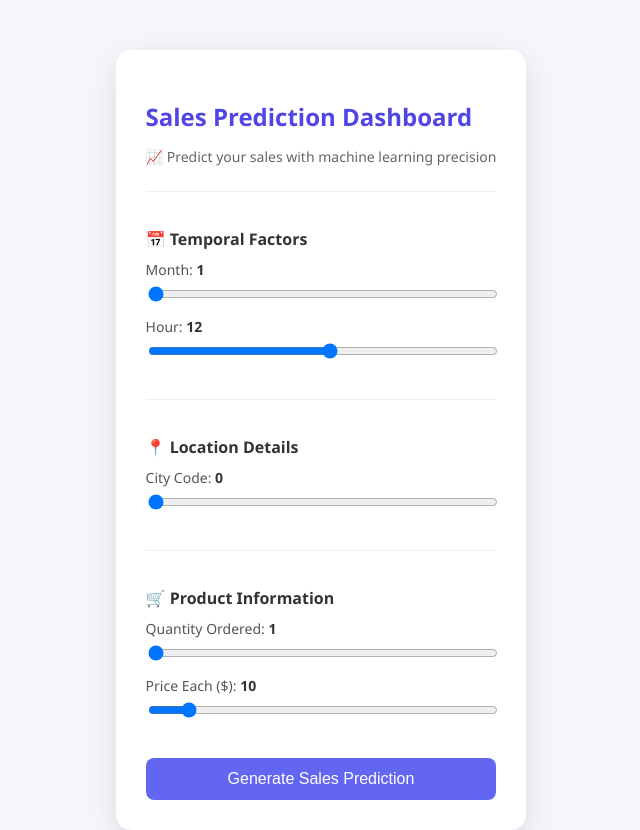
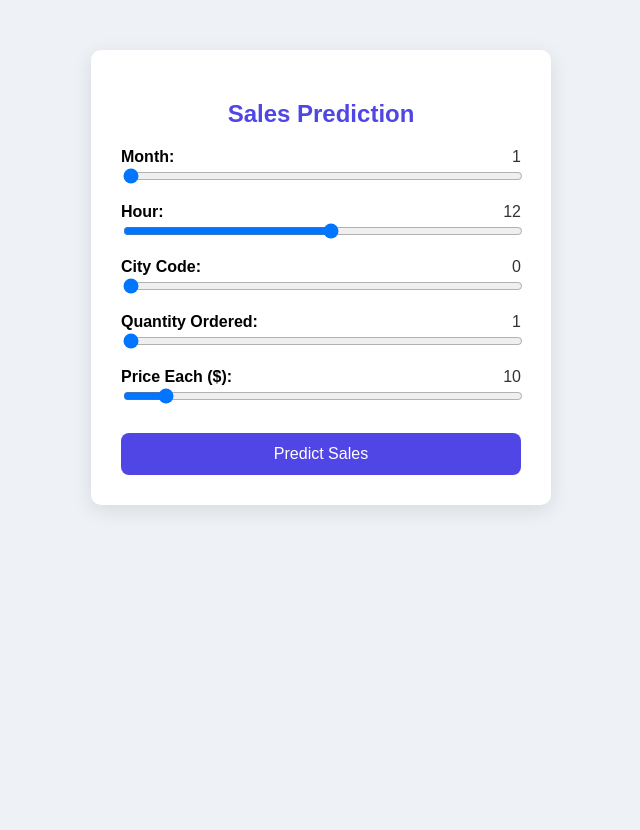
Before and after one commit to 19divyarana/sales, a Flask app: page / in a window 1280 px wide. Shown: the whole page, without its empty margins (319-959 px from the left). After the commit the page ends 510 px from the top, so only its background shows below. Run offline with Flask 3, Linux system fonts and the light colour scheme; parts of the project's set-up code (start-up, migrations or seed data) failed here and were passed over.

Commit message:
Update home.html

```diff
--- a/templates/home.html
+++ b/templates/home.html
@@ -5,115 +5,82 @@
   <title>Sales Prediction Dashboard</title>
   <style>
     body {
-      font-family: 'Segoe UI', Tahoma, Geneva, Verdana, sans-serif;
-      background: #f4f6fc;
-      margin: 0;
-      padding: 0;
+      font-family: Arial, sans-serif;
+      background: #eef2f7;
       display: flex;
       justify-content: center;
       align-items: flex-start;
-      height: 100vh;
+      min-height: 100vh;
+      margin: 0;
     }
 
-    .dashboard {
+    .container {
       background: white;
-      border-radius: 15px;
-      box-shadow: 0 10px 30px rgba(0, 0, 0, 0.1);
       padding: 30px;
-      max-width: 500px;
+      border-radius: 10px;
+      box-shadow: 0 5px 20px rgba(0, 0, 0, 0.1);
       margin-top: 50px;
+      width: 400px;
     }
 
     h2 {
       color: #4f46e5;
-      margin-bottom: 5px;
-    }
-
-    .subtitle {
-      color: #666;
-      font-size: 14px;
-      margin-bottom: 25px;
-    }
-
-    .section {
-      margin-bottom: 25px;
-      border-top: 1px solid #eee;
-      padding-top: 20px;
-    }
-
-    .section h3 {
-      font-size: 16px;
-      color: #333;
-      margin-bottom: 10px;
+      margin-bottom: 20px;
+      text-align: center;
     }
 
     label {
       display: block;
-      margin-bottom: 5px;
-      font-size: 14px;
-      color: #555;
+      margin-top: 15px;
+      font-weight: bold;
     }
 
     input[type="range"] {
       width: 100%;
-      margin-bottom: 15px;
     }
 
-    .predict-btn {
+    span.value {
+      float: right;
+      font-weight: normal;
+      color: #333;
+    }
+
+    button {
+      margin-top: 25px;
+      padding: 12px;
       width: 100%;
-      padding: 12px;
-      background: #6366f1;
+      background-color: #4f46e5;
       color: white;
-      font-size: 16px;
       border: none;
       border-radius: 8px;
+      font-size: 16px;
       cursor: pointer;
-      transition: background 0.3s;
     }
 
-    .predict-btn:hover {
-      background: #4f46e5;
-    }
-
-    span {
-      font-weight: bold;
-      color: #333;
+    button:hover {
+      background-color: #3f3cc8;
     }
   </style>
 </head>
 <body>
-  <div class="dashboard">
-    <h2>Sales Prediction Dashboard</h2>
-    <p class="subtitle">📈 Predict your sales with machine learning precision</p>
+  <div class="container">
+    <h2>Sales Prediction</h2>
+    <label>Month: <span id="monthVal" class="value">1</span></label>
+    <input type="range" id="month" min="1" max="12" value="1" oninput="monthVal.textContent = this.value">
 
-    <!-- Temporal Factors -->
-    <div class="section">
-      <h3>📅 Temporal Factors</h3>
-      <label>Month: <span id="monthValue">1</span></label>
-      <input type="range" min="1" max="12" value="1" id="month" oninput="monthValue.textContent = this.value">
+    <label>Hour: <span id="hourVal" class="value">12</span></label>
+    <input type="range" id="hour" min="0" max="23" value="12" oninput="hourVal.textContent = this.value">
 
-      <label>Hour: <span id="hourValue">12</span></label>
-      <input type="range" min="0" max="23" value="12" id="hour" oninput="hourValue.textContent = this.value">
-    </div>
+    <label>City Code: <span id="cityVal" class="value">0</span></label>
+    <input type="range" id="city" min="0" max="10" value="0" oninput="cityVal.textContent = this.value">
 
-    <!-- Location Details -->
-    <div class="section">
-      <h3>📍 Location Details</h3>
-      <label>City Code: <span id="cityValue">0</span></label>
-      <input type="range" min="0" max="10" value="0" id="city" oninput="cityValue.textContent = this.value">
-    </div>
+    <label>Quantity Ordered: <span id="quantityVal" class="value">1</span></label>
+    <input type="range" id="quantity" min="1" max="50" value="1" oninput="quantityVal.textContent = this.value">
 
-    <!-- Product Information -->
-    <div class="section">
-      <h3>🛒 Product Information</h3>
-      <label>Quantity Ordered: <span id="quantityValue">1</span></label>
-      <input type="range" min="1" max="50" value="1" id="quantity" oninput="quantityValue.textContent = this.value">
+    <label>Price Each ($): <span id="priceVal" class="value">10</span></label>
+    <input type="range" id="price" min="1" max="100" value="10" oninput="priceVal.textContent = this.value">
 
-      <label>Price Each ($): <span id="priceValue">10</span></label>
-      <input type="range" min="0" max="100" value="10" id="price" oninput="priceValue.textContent = this.value">
-    </div>
-
-    <button class="predict-btn" onclick="goToResult()">Generate Sales Prediction</button>
+    <button onclick="goToResult()">Predict Sales</button>
   </div>
 
   <script>
@@ -124,7 +91,6 @@
       const quantity = document.getElementById("quantity").value;
       const price = document.getElementById("price").value;
 
-      // Pass values via URL query parameters
       const url = `result.html?month=${month}&hour=${hour}&city=${city}&quantity=${quantity}&price=${price}`;
       window.location.href = url;
     }
```
